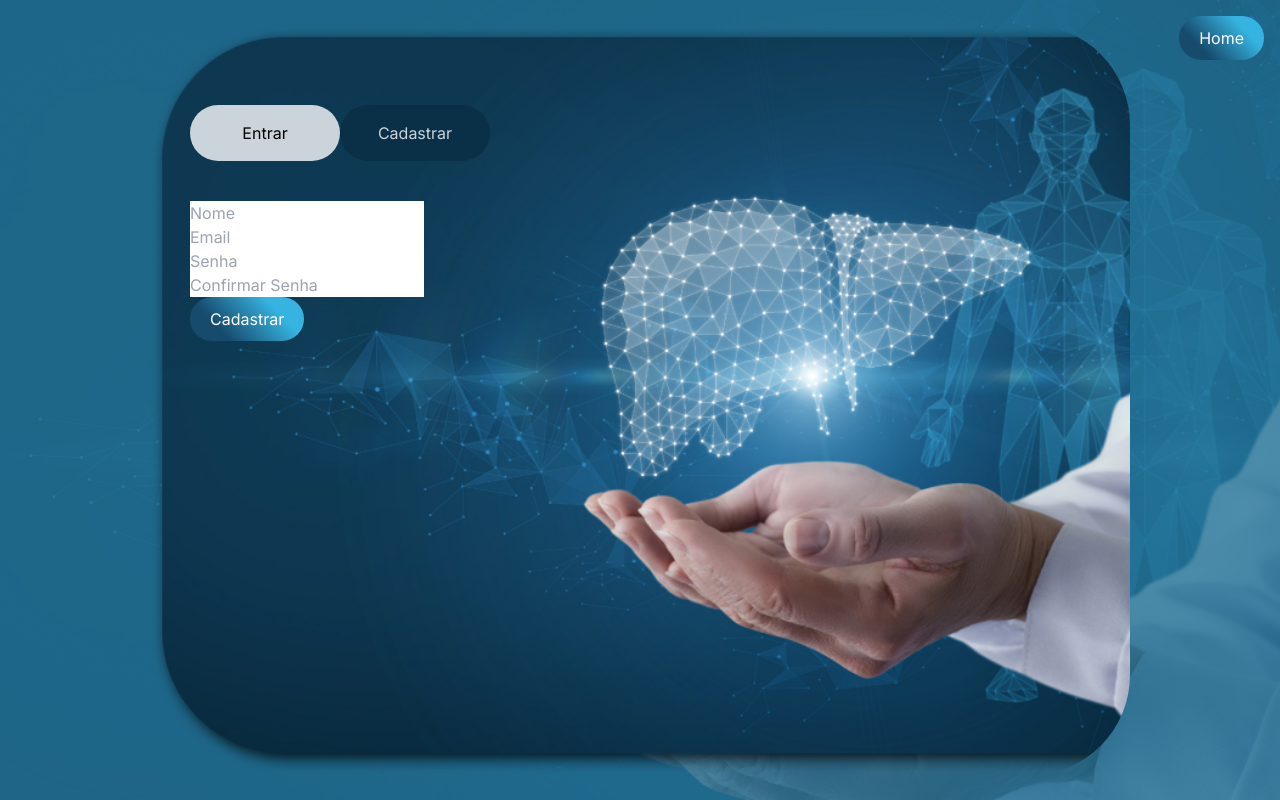
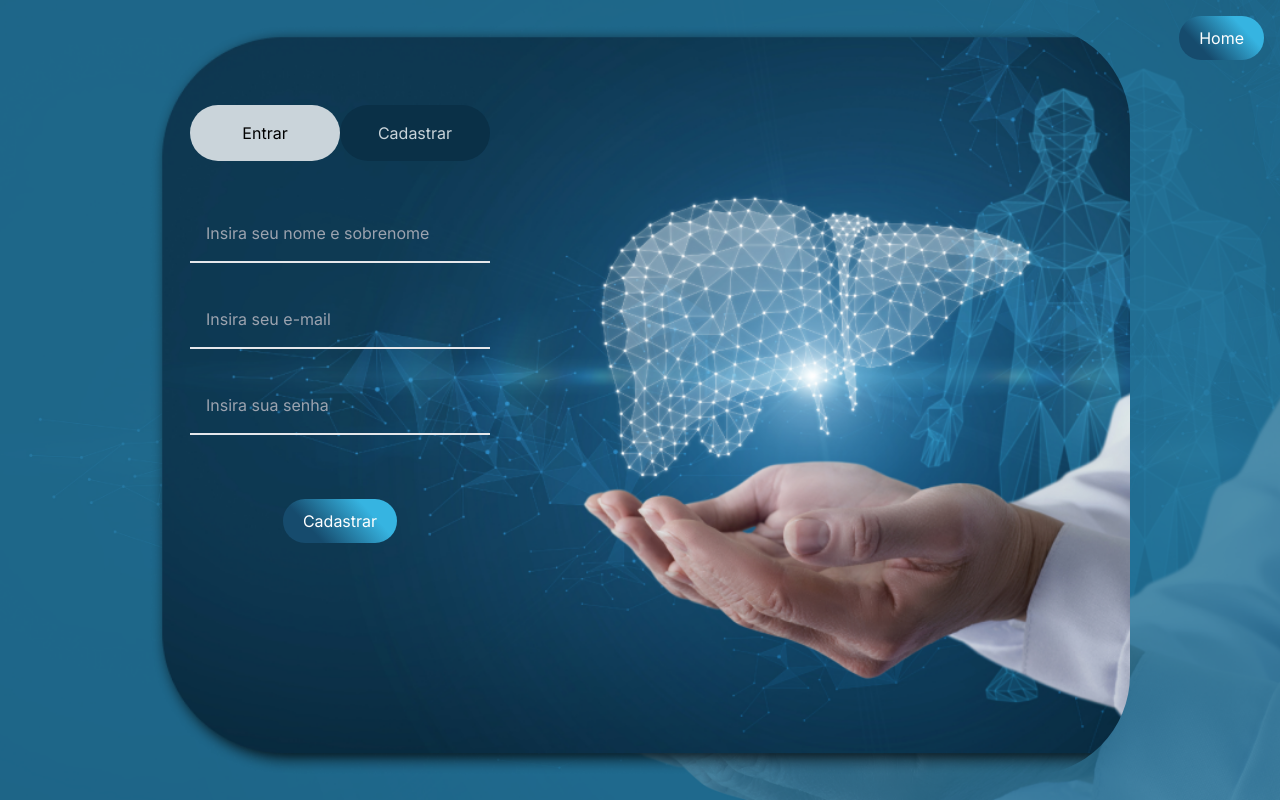
Before and after one commit to hepatohub/frontend, a Next.js app: page /login in a window 1280 px wide. Both pictures are taken after a click on the button "Cadastrar". Built offline with nearby package versions, Linux system fonts and the light colour scheme.

Commit message:
Ajustes do estilos dos formulários login e cadastro

```diff
--- a/src/app/Homepage/page.js
+++ b/src/app/Homepage/page.js
@@ -12,6 +12,14 @@ const Homepage = () => {
   return (
     <>
       <Header />
+      <section className="bg-bg-homepage w-full h-700 flex flex-col items-center bg-bgHome bg-no-repeat bg-cover">
+          <div className="flex flex-row items-end justify-end w-full mt-2 mr-4">
+            <Button text="Entrar" href="/login" />
+            <div className="ml-4"></div>{" "}
+            {/* Adicionando margem entre os botões */}
+            <Button text="Cadastrar" href="/login" />
+          </div>
+        </section>
 
       <section className="relative bg-bg-homepage bg-bgHome bg-no-repeat bg-cover py-10 px-4 md:px-8 lg:px-16 xl:px-20">
   <div className="container mx-auto flex flex-col md:flex-row items-center space-y-8 md:space-y-0 md:space-x-8">
--- a/src/app/login/page.js
+++ b/src/app/login/page.js
@@ -1,10 +1,9 @@
-"use client"
+"use client";
 import React, { useState } from "react";
 import Button from '@/components/Button';
 import LoginForm from "@/components/LoginForm";
 
 const Login = () => {
-  // Definindo os estados para controlar a guia ativa
   const [activeTab, setActiveTab] = useState("Entrar");
 
   return (
@@ -34,7 +33,6 @@ const Login = () => {
             </button>
           </div>
           <div className="pt-10">
-            {/* Renderiza o formulário de acordo com a guia ativa */}
             {activeTab === "Entrar" ? (
               <LoginForm mode="login" />
             ) : (
--- a/src/components/LoginForm/index.jsx
+++ b/src/components/LoginForm/index.jsx
@@ -1,6 +1,6 @@
-import React, { useState } from "react";
+import React from "react";
 import { useForm } from "react-hook-form";
-import Button from "../Button";
+import ButtonAction from "../ButtonAction";
 
 const LoginForm = ({ onLogin, onRegister, mode }) => {
   const {
@@ -11,56 +11,47 @@ const LoginForm = ({ onLogin, onRegister, mode }) => {
 
   const onSubmit = (data) => {
     if (mode === "login") {
-      // Lógica de login
       onLogin(data);
     } else {
-      // Lógica de registro
       onRegister(data);
     }
   };
 
   return (
     <div>
-      <form onSubmit={handleSubmit(onSubmit)}>
+      <form onSubmit={handleSubmit(onSubmit)} className="space-y-6">
         {mode === "register" && (
           <div>
             {errors.name && <p style={{ color: "red" }}>Nome é obrigatório</p>}
             <input
               type="text"
-              placeholder="Nome"
+              placeholder="Insira seu nome e sobrenome"
               {...register("name", { required: true })}
+              className="mt-1 p-4 w-full bg-transparent border-b-2 outline-none text-cards"
             />
           </div>
         )}
-        {mode === "register" && (
         <div>
           {errors.email && <p style={{ color: "red" }}>Email é obrigatório</p>}
           <input
             type="email"
-              placeholder="Email"
+            placeholder="Insira seu e-mail"
             {...register("email", { required: true })}
+            className="mt-1 p-4 w-full bg-transparent border-b-2 outline-none text-cards"
           />
         </div>
-        )}
         <div>
           {errors.password && <p style={{ color: "red" }}>Senha é obrigatória</p>}
           <input
             type="password"
-            placeholder="Senha"
+            placeholder="Insira sua senha"
             {...register("password", { required: true })}
+            className="mt-1 p-4 w-full bg-transparent border-b-2 outline-none text-cards"
           />
         </div>
-        {mode === "register" && (
-          <div>
-            {errors.confirmPassword && <p style={{ color: "red" }}>Confirmação de Senha é obrigatória</p>}
-            <input
-              type="password"
-              placeholder="Confirmar Senha"
-              {...register("confirmPassword", { required: true })}
-            />
+        <div className="flex justify-center pt-10 ">
+          <ButtonAction type="submit">{mode === "login" ? "Entrar" : "Cadastrar"}</ButtonAction>
         </div>
-        )}
-        <Button type="submit">{mode === "login" ? "Entrar" : "Cadastrar"}</Button>
       </form>
     </div>
   );
```
Lines whose indentation alone changed are shown as unchanged.
